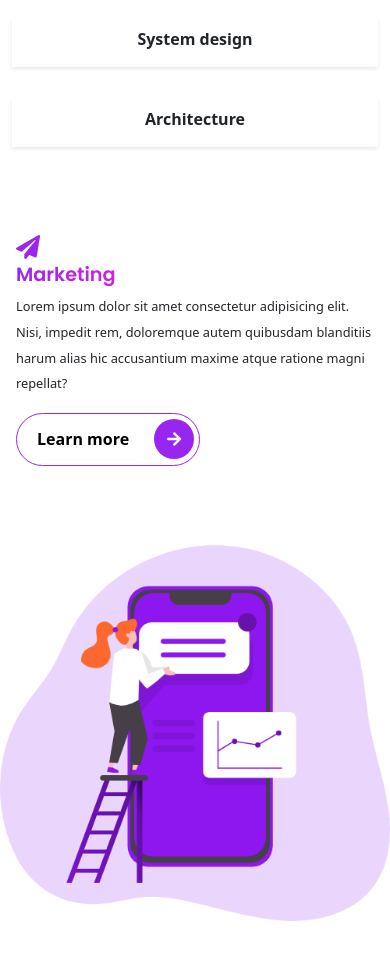
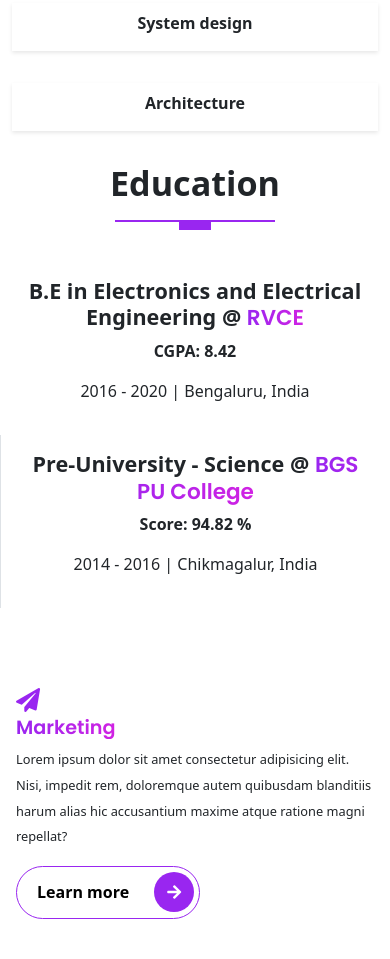
Before and after one commit to farazbangalore/Portfolio, a website: page index.html in a window 390 px wide. Shown: the part 4832-5791 px from the top of the page. Drawn offline with nearby package versions, Linux system fonts and the light colour scheme; files that its build step writes are made by us from their sources.

Commit message:
Updated Readme Files

```diff
--- a/index.html
+++ b/index.html
@@ -30,9 +30,9 @@
       <div class="collapse navbar-collapse justify-content-end" id="navbarNav">
         <ul class="navbar-nav">
           <li class="nav-item"><a class="nav-link active" aria-current="page" href="index.html">Home</a></li>
-          <li class="nav-item"><a class="nav-link" href="#experience">Services</a></li>
+          <li class="nav-item"><a class="nav-link" href="#experience">Experience</a></li>
           <li class="nav-item"><a class="nav-link" href="#skills">Skills</a></li>
-          <li class="nav-item"><a class="nav-link" href="#faq">faq</a></li>
+          <li class="nav-item"><a class="nav-link" href="#education">Education</a></li>
           <li class="nav-item"><a class="nav-link" href="#portfolio">portfolio</a></li>
           <li class="nav-item"><a class="nav-link" href="#contact">contact</a>
           </li>
@@ -95,7 +95,7 @@
   <!-- //////////////////////////////////////////////////////////////////////////////////////////////
                          START SECTION 4 - THE SERVICES
 ///////////////////////////////////////////////////////////////////////////////////////////////////-->
-  <section id="experience" class="services">
+  <section id="experience" class="experience">
     <div class="container">
       <div class="row text-center">
         <h1 class="display-4 fw-bold">Experience</h1>
@@ -243,6 +243,10 @@
       </div>
 
     </div>
+  </section>
+
+
+
 
 
   <!-- //////////////////////////////////////////////////////////////////////////////////////////////
@@ -368,6 +372,53 @@
     </div>
   </section>
 
+
+
+
+
+
+
+  <!-- //////////////////////////////////////////////////////////////////////////////////////////////
+                           START SECTION 4 - THE EDUCATION
+  ///////////////////////////////////////////////////////////////////////////////////////////////////-->
+  <section id="education" class="education">
+    <div class="container">
+      <div class="row text-center">
+        <h1 class="display-4 fw-bold">Education</h1>
+        <div class="heading-line my-2"></div>
+      </div>
+      <!-- START THE DESCRIPTION CONTENT  -->
+      <div class="row align-items-center pt-2 pb-2 mb-3">
+
+
+
+        <div class="col-md-6">
+          <div class="bg-white p-3">
+            <h4 class="fw-bold text-center">
+              B.E in Electronics and Electrical Engineering @ <span class="linear-gradient">RVCE</span>
+            </h4>
+            <p class=" text-capitalize text-center fw-bold">CGPA: 8.42</p>
+            <p class=" text-capitalize text-center">2016 - 2020 | Bengaluru, India</p>
+          </div>
+        </div>
+        <div class="col-md-6 border-left">
+          <div class="bg-white p-3">
+            <h4 class="fw-bold text-center">
+              Pre-University - Science @ <span class="linear-gradient">BGS PU College</span>
+            </h4>
+            <p class=" text-capitalize text-center fw-bold">Score: 94.82 %</p>
+            <p class=" text-capitalize text-center">2014 - 2016 | Chikmagalur, India</p>
+          </div>
+        </div>
+      </div>
+
+    </div>
+  </section>
+
+
+
+
+
   <!-- START THE CONTENT FOR THE SERVICES  -->
   <div class="container">
     <!-- START THE MARKETING CONTENT  -->
@@ -437,7 +488,7 @@
       </div>
     </div>
   </div>
-  </section>
+
 
 
 
```
Also changed, not shown: README.md (deleted). Lines whose indentation alone changed are shown as unchanged.
